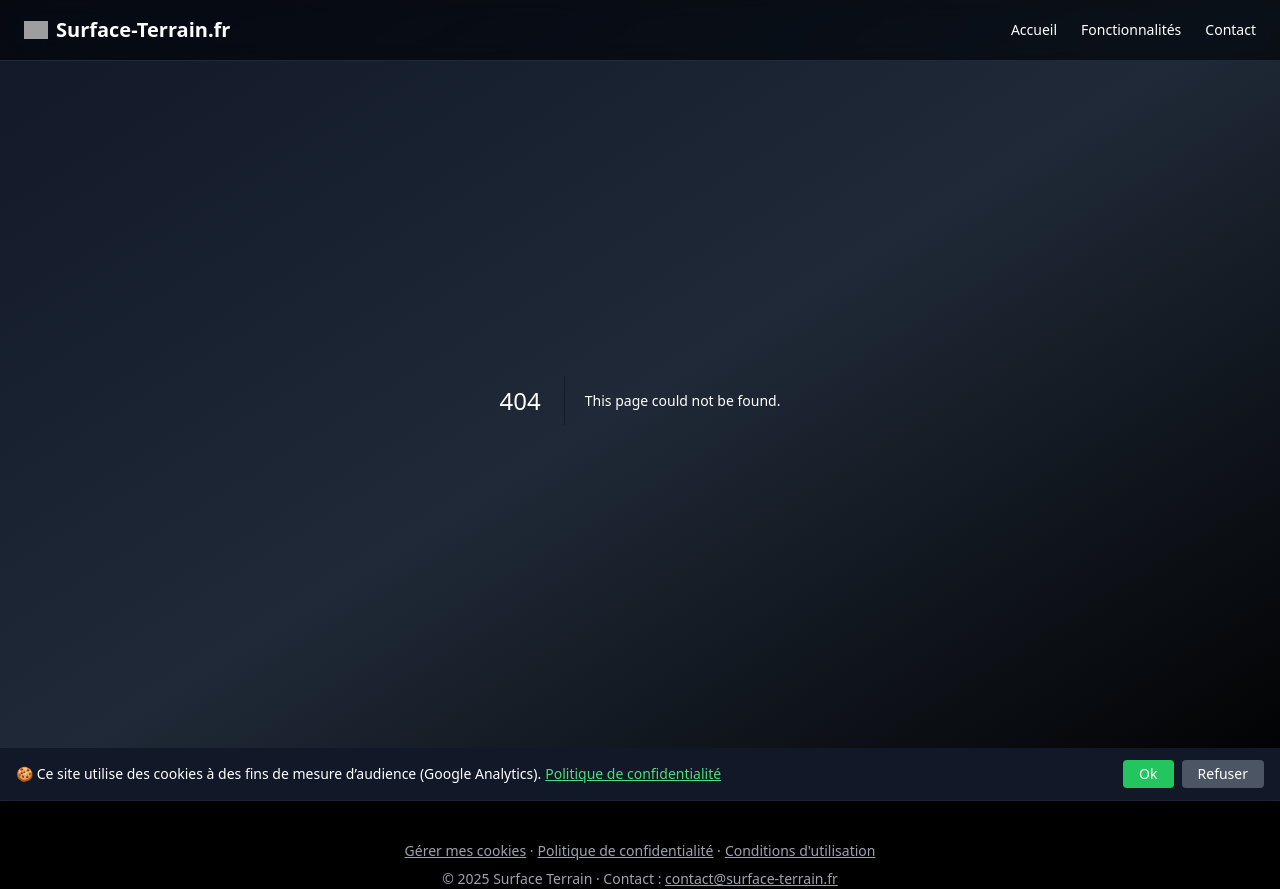
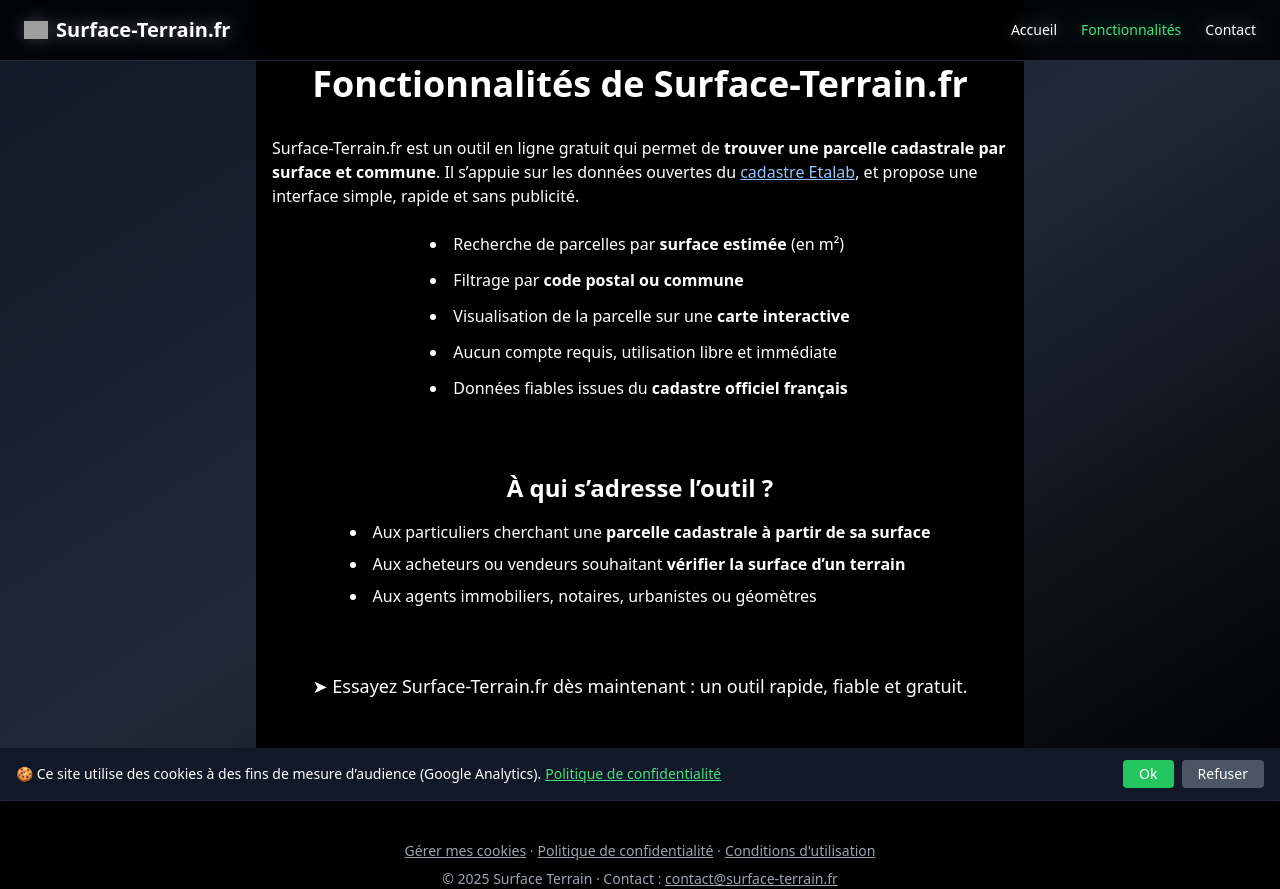
Before and after one commit to LoicGuinais/surface-terrain-frontend, a Next.js app: page /fonctionnalites in a window 1280 px wide. Before the commit this address had no page. Built offline with nearby package versions, Linux system fonts and the light colour scheme; grey boxes are pictures that could not be loaded.

Commit message:
SEOs improvements

```diff
--- a/components/Navbar.js
+++ b/components/Navbar.js
@@ -8,7 +8,7 @@
 
   const links = [
     { href: '/', label: 'Accueil' },
-    { href: '#fonctionnalites', label: 'Fonctionnalités' },
+    { href: '/fonctionnalites', label: 'Fonctionnalités' },
     { href: '#contact', label: 'Contact' },
   ]
 
--- /dev/null
+++ b/pages/fonctionnalites.js
@@ -0,0 +1,59 @@
+import Head from 'next/head'
+import Navbar from '../components/Navbar'
+
+export default function Fonctionnalite() {
+  const jsonLd = {
+    "@context": "https://schema.org",
+    "@type": "WebPage",
+    "name": "Fonctionnalités de Surface-Terrain.fr",
+    "description": "Explorez les fonctionnalités de Surface-Terrain.fr, l’outil en ligne gratuit pour trouver une parcelle cadastrale par surface et commune.",
+    "url": "https://surface-terrain.fr/fonctionalite"
+  }
+
+  return (
+    <>
+      <Head>
+        <title>Fonctionnalités – Surface-Terrain.fr | Trouver une parcelle cadastrale par surface</title>
+        <meta
+          name="description"
+          content="Découvrez les fonctionnalités de Surface-Terrain.fr : outil en ligne libre pour rechercher une parcelle cadastrale par surface et commune en France."
+        />
+        <script
+          type="application/ld+json"
+          dangerouslySetInnerHTML={{ __html: JSON.stringify(jsonLd) }}
+        />
+      </Head>
+
+      <Navbar />
+
+      <main className="min-h-screen bg-black text-white flex flex-col items-center justify-start px-4 py-16 text-left max-w-3xl mx-auto">
+        <h1 className="text-4xl font-bold mb-8 text-center">
+          Fonctionnalités de Surface-Terrain.fr
+        </h1>
+
+        <p className="mb-6">
+          Surface-Terrain.fr est un outil en ligne gratuit qui permet de <strong>trouver une parcelle cadastrale par surface et commune</strong>. Il s’appuie sur les données ouvertes du <a href="https://cadastre.data.gouv.fr/datasets/cadastre-etalab" className="underline text-blue-300" target="_blank" rel="noopener noreferrer">cadastre Etalab</a>, et propose une interface simple, rapide et sans publicité.
+        </p>
+
+        <ul className="list-disc list-inside space-y-3 mb-8">
+          <li>Recherche de parcelles par <strong>surface estimée</strong> (en m²)</li>
+          <li>Filtrage par <strong>code postal ou commune</strong></li>
+          <li>Visualisation de la parcelle sur une <strong>carte interactive</strong></li>
+          <li>Aucun compte requis, utilisation libre et immédiate</li>
+          <li>Données fiables issues du <strong>cadastre officiel français</strong></li>
+        </ul>
+
+        <h2 className="text-2xl font-semibold mb-4 mt-10">À qui s’adresse l’outil ?</h2>
+        <ul className="list-disc list-inside space-y-2 mb-8">
+          <li>Aux particuliers cherchant une <strong>parcelle cadastrale à partir de sa surface</strong></li>
+          <li>Aux acheteurs ou vendeurs souhaitant <strong>vérifier la surface d’un terrain</strong></li>
+          <li>Aux agents immobiliers, notaires, urbanistes ou géomètres</li>
+        </ul>
+
+        <p className="text-lg font-medium mt-8">
+          ➤ Essayez Surface-Terrain.fr dès maintenant : un outil rapide, fiable et gratuit.
+        </p>
+      </main>
+    </>
+  )
+}
--- a/pages/index.js
+++ b/pages/index.js
@@ -6,7 +6,26 @@
 
 
 
+
 export default function Home() {
+  const jsonLd = {
+    "@context": "https://schema.org",
+    "@type": "SoftwareApplication",
+    "name": "Surface-Terrain.fr",
+    "url": "https://surface-terrain.fr",
+    "description": "Outil en ligne gratuit pour rechercher une parcelle cadastrale par surface et commune, basé sur les données ouvertes du cadastre Etalab.",
+    "applicationCategory": "GeospatialApplication",
+    "operatingSystem": "All",
+    "offers": {
+      "@type": "Offer",
+      "price": "0",
+      "priceCurrency": "EUR"
+    },
+    "creator": {
+      "@type": "Organization",
+      "name": "Surface-Terrain"
+    }
+  };
   const [codePostal, setCodePostal] = useState('')
   const [minSize, setMinSize] = useState('')
   const [maxSize, setMaxSize] = useState('')
@@ -26,6 +45,9 @@
     setLoading(true)
     setResults([])
 
+
+
+
   const cleanedPostalCode = codePostal.trim().padStart(5, '0')
   const minVal = parseInt(minSize) || 0
   const maxVal = parseInt(maxSize) || 1000
@@ -40,14 +62,21 @@
   }
   }
 
-
-
   return (
     <>
       <Head>
-        <title>Surface-Terrain.fr — Trouver la surface d’un terrain</title>
-        <meta name="description" content="Trouvez rapidement la surface d’un terrain ou d’une parcelle cadastrale par commune." />
+        <title>Surface-Terrain.fr — Trouver une parcelle cadastrale par surface et commune</title>
+        <meta
+          name="description"
+          content="Recherchez gratuitement une parcelle cadastrale en France en renseignant sa surface et sa commune. Outil libre et sans inscription, basé sur les données du cadastre Etalab."
+        />
+        <script
+          type="application/ld+json"
+          dangerouslySetInnerHTML={{ __html: JSON.stringify(jsonLd) }}
+        />
       </Head>
+
+
 
       <Navbar onLogoClick={handleReset} />
 
```
